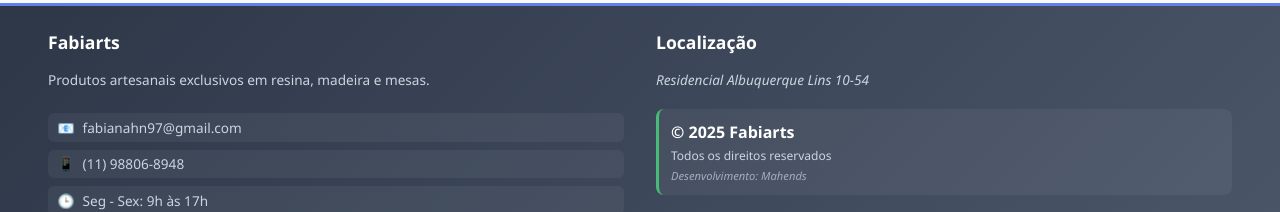
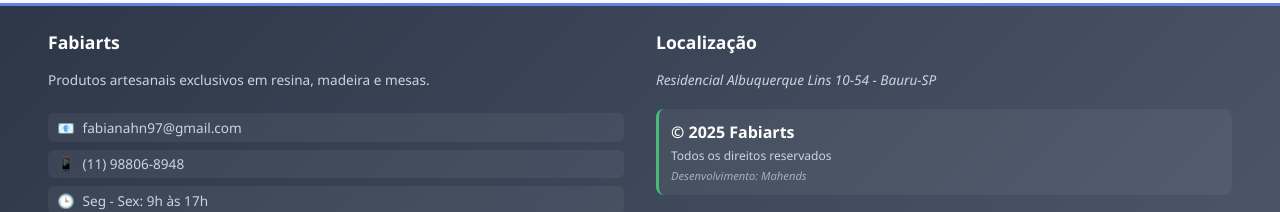
Before and after one commit to MateusHenriqDaSilva/fabiarts, a Next.js app: page / in a window 1280 px wide. Shown: the part 1787-1999 px from the top of the page. Built offline with nearby package versions, Linux system fonts and the light colour scheme.

Commit message:
first commit

```diff
--- a/src/components/Footer.tsx
+++ b/src/components/Footer.tsx
@@ -32,7 +32,7 @@ const Footer: React.FC = () => {
           <div className={styles.footerColumn}>
             <h4 className={styles.columnTitle}>Localização</h4>
             <p className={styles.address}>
-              Residencial Albuquerque Lins 10-54
+              Residencial Albuquerque Lins 10-54 - Bauru-SP
             </p>
             <div className={styles.copyrightSection}>
               <p className={styles.copyright}>
```
